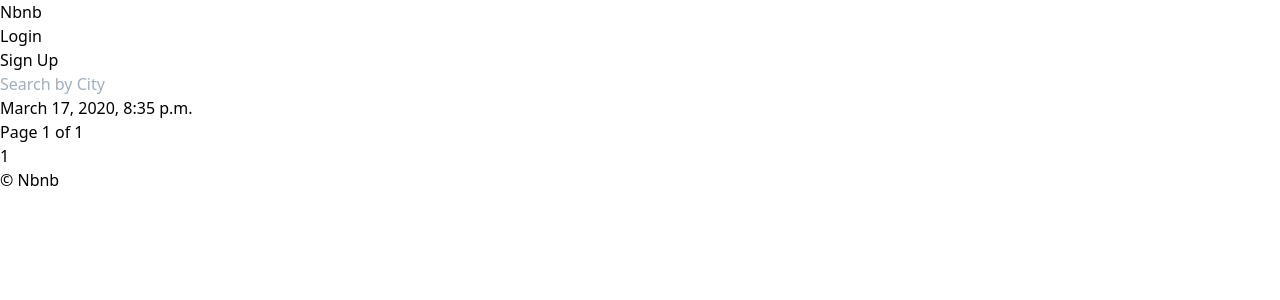
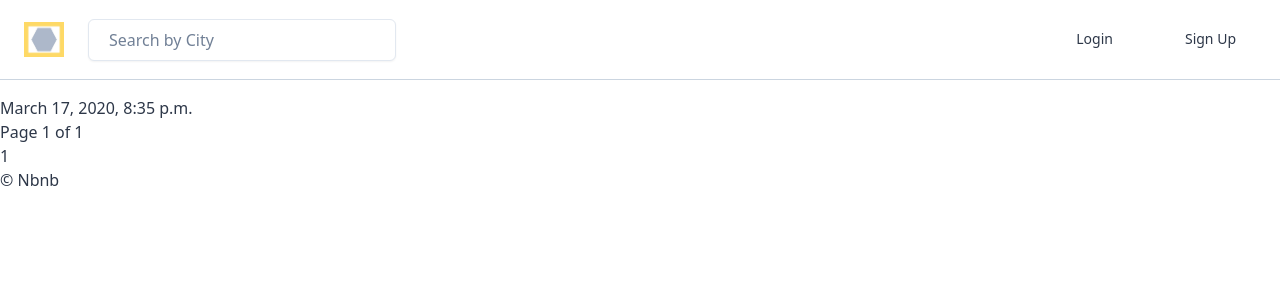
Before and after one commit to tongnamuu/DjangoProject, a Django app: page / in a window 1280 px wide. Shown: the top 300 px of the page. Run offline with Django 3.2, Linux system fonts and the light colour scheme; data that the repository does not hold is empty.

Commit message:
header Css Completed

```diff
--- a/assets/scss/styles.scss
+++ b/assets/scss/styles.scss
@@ -2,4 +2,16 @@
 
 @tailwind components;
 
+.search-box {
+  transition: box-shadow 0.3s linear;
+}
+.nav_link {
+  @apply ml-8 border-b-2 border-white h-full flex items-center;
+  a {
+    @apply py-10 px-5;
+  }
+  &:hover {
+    @apply border-gray-600;
+  }
+}
 @tailwind utilities;
--- a/templates/base.html
+++ b/templates/base.html
@@ -8,14 +8,19 @@
     <link rel="stylesheet" href="{% static "css/styles.css"%}">
     <title>{% block page_title %}{% endblock page_title %}| Nbnb</title>
   </head>
-  <body>
-  <header>
+  <body class="text-gray-800 mt-24">
+  <header class="container inset-0 max-w-full flex items-center justify-between px-6 h-20 border-b border-gray-400 fixed bg-white">
+    <div class="flex items-center w-1/3">
+      <a href="{%url "core:home" %}" class="mr-6">
+        <img class="w-10" src="{%static "img/logo.jpg" %}" />
+      </a>
+      {% block search-bar %}
+      <form method="get" action="{%url "rooms:search"%}" class="w-9/12" >
+        <input class="search-box border text-base placeholder-gray-600 font-medium px-5 py-2 rounded-md w-full shadow-sm hover:shadow-lg focus:outline-none" name="city" placeholder="Search by City"/>
+      </form>
+      {% endblock search-bar %}
+    </div>
     {% include "partials/nav.html" %}
-    {% block search-bar %}
-    <form method="get" action="{%url "rooms:search"%}">
-      <input name="city" placeholder="Search by City"/>
-    </form>
-    {% endblock search-bar %}
   </header>
     {% block content %}{% endblock %}
     {% include "partials/footer.html" %}
--- a/templates/partials/nav.html
+++ b/templates/partials/nav.html
@@ -1,12 +1,10 @@
-<a href="{%url "core:home" %}">Nbnb</a>
-<ul>
-
+<ul class="flex items-center text-sm font-medium h-full">
   {% if user.is_authenticated %}
-    <li><a href="{%url "users:logout"%}">Log out</a></li>
-    <h5>Hello {{user.username}}</h5>
+    <li class="nav_link"><a href="{%url "users:logout"%}">Log out</a></li>
+    <li class="ml-8 border-b-2 border-white px-2 h-full flex items-center">Hello {{user.username}}</li>
   {% else %}
-    <li><a href="{%url "users:login"%}">Login</a></li>
-    <li><a href="{%url "users:signup"%}">Sign Up</a></li>
+    <li class="nav_link"><a href="{%url "users:login"%}">Login</a></li>
+    <li class="nav_link"><a href="{%url "users:signup"%}">Sign Up</a></li>
   {% endif %}
 
 </ul>
--- a/templates/rooms/room_detail.html
+++ b/templates/rooms/room_detail.html
@@ -1,5 +1,5 @@
 {% extends "base.html" %}
-
+{% load static %}
 {% block page_title %}
     {{room.name}}
 {% endblock page_title %}
--- a/templates/rooms/room_list.html
+++ b/templates/rooms/room_list.html
@@ -1,5 +1,5 @@
 {% extends "base.html" %}
-
+{% load static %}
 {% block page_title %}
     Home
 {% endblock page_title %}
--- a/templates/rooms/search.html
+++ b/templates/rooms/search.html
@@ -1,5 +1,5 @@
 {% extends "base.html" %}
-
+{% load static %}
 
 {% block page_title %}
     Search
--- a/templates/users/login.html
+++ b/templates/users/login.html
@@ -1,5 +1,6 @@
 {% extends "base.html" %}
 
+{% load static %}
 
 {% block page_title %}
     Log In
```
Also changed, not shown: static/css/styles.css, static/img/logo.jpg (added).
